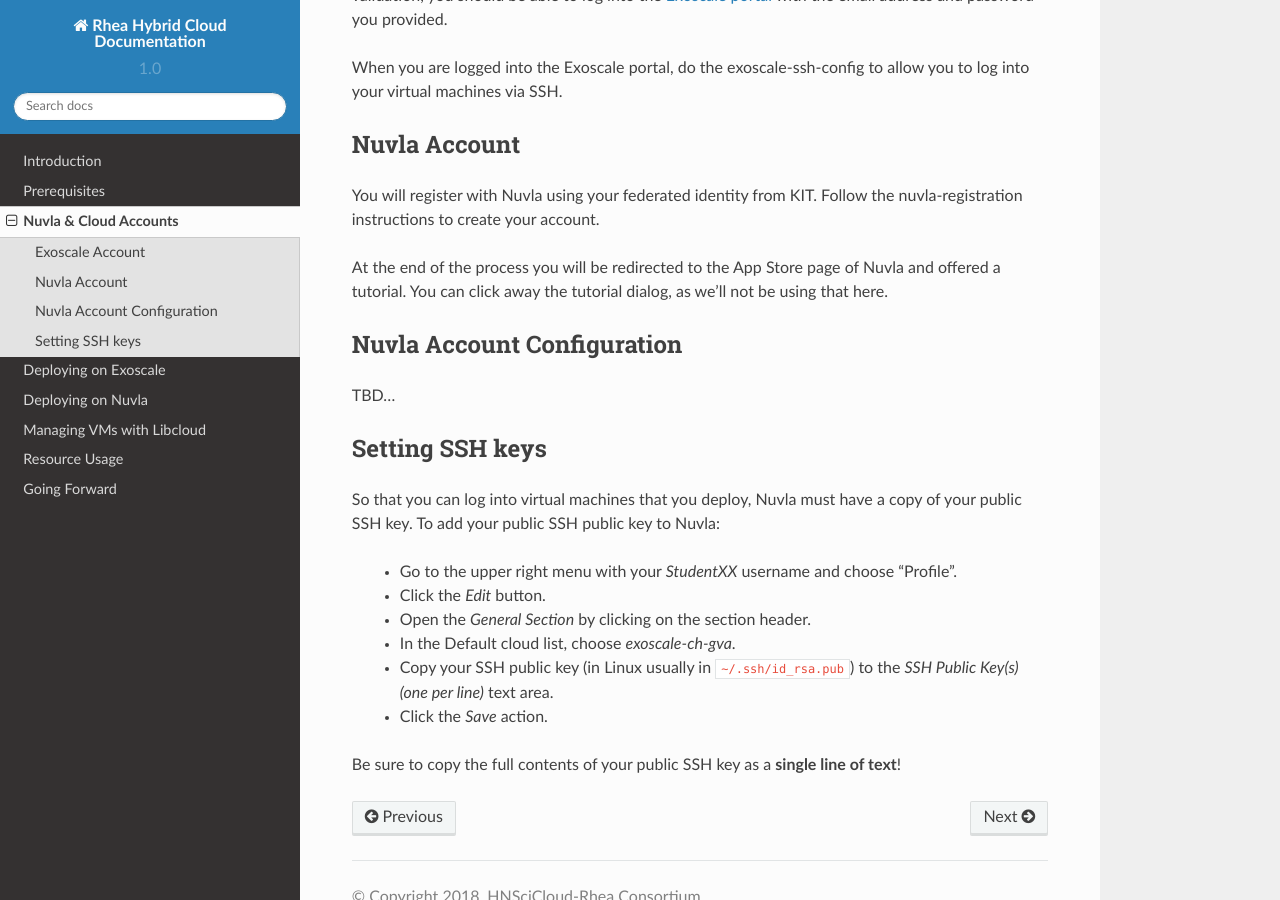
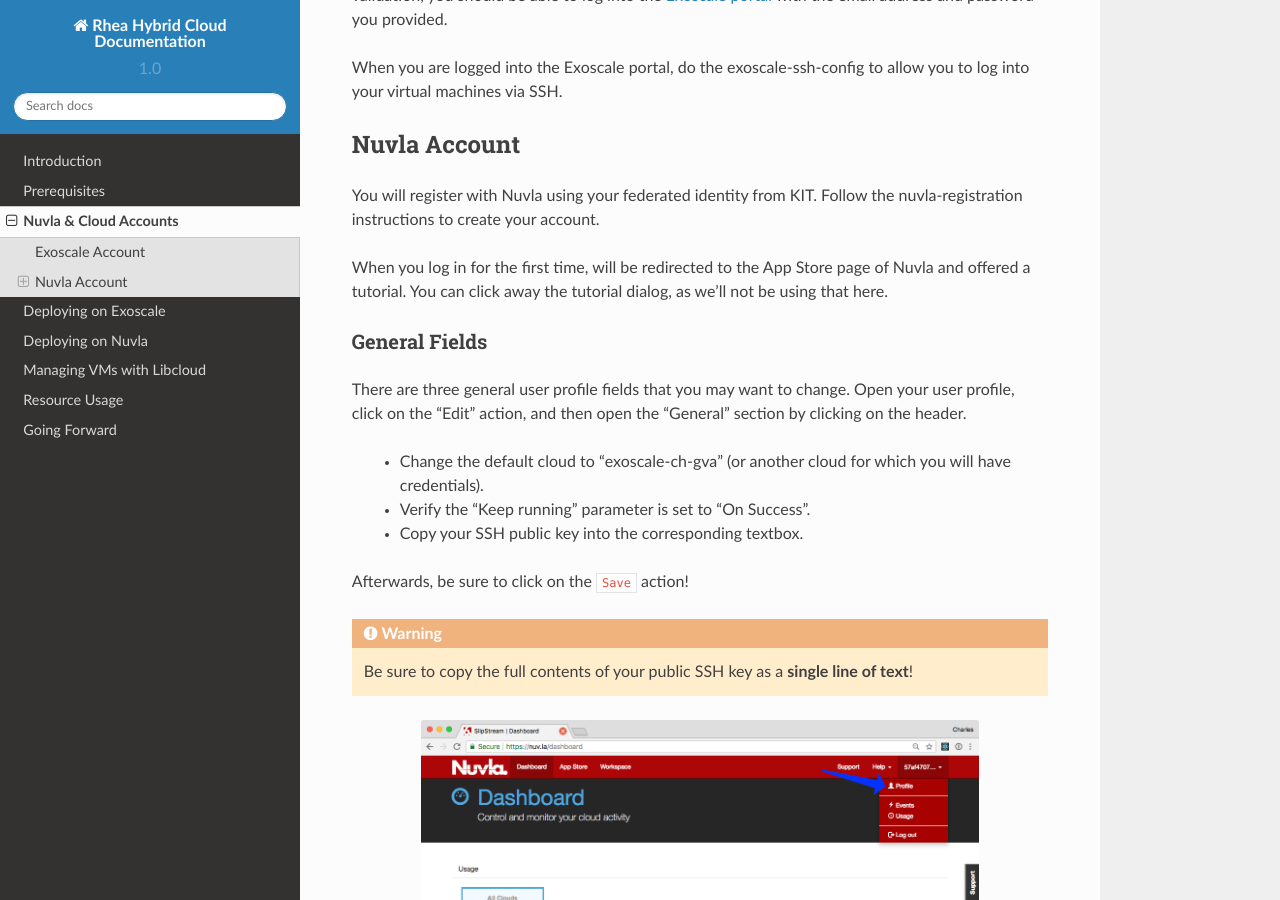
Before and after one commit to teamputtygen/hn-docs, a Sphinx documentation site: the page built from docs/training/gridka/accounts.rst, in a window 1280 px wide and 900 px high, scrolled down 693 px. Built offline with Sphinx 7.4.7 and the Read the Docs theme 2.0.0, drawn with Linux system fonts in a browser that asks for light colours; some of the changed text lies outside the part shown.

Commit message:
add more configuration info

```diff
--- a/docs/training/gridka/accounts.rst
+++ b/docs/training/gridka/accounts.rst
@@ -44,35 +44,46 @@
 KIT. Follow the :ref:`nuvla-registration` instructions to create your
 account.
 
+When you log in for the first time, will be redirected to the App
+Store page of Nuvla and offered a tutorial.  You can click away the
+tutorial dialog, as we'll not be using that here.
+
+General Fields
+~~~~~~~~~~~~~~
+
+There are three general user profile fields that you may want to
+change.  Open your user profile, click on the "Edit" action, and then
+open the "General" section by clicking on the header.
+
+ - Change the default cloud to "exoscale-ch-gva" (or another cloud for
+   which you will have credentials).
+ - Verify the "Keep running" parameter is set to "On Success".
+ - Copy your SSH public key into the corresponding textbox.
+
+Afterwards, be sure to click on the ``Save`` action!
+
+.. warning::
+
+   Be sure to copy the full contents of your public SSH key as a
+   **single line of text**!
+
+.. image:: ../../images/nuvla-profile-button.png
+   :alt: Menu Item to Open User Profile
+   :width: 80%
+   :align: center
+
+.. image:: ../../images/nuvla-profile.png
+   :alt: User Profile
+   :width: 80%
+   :align: center
+
+.. image:: ../../images/nuvla-general-fields.png
+   :alt: General Fields to Change in Profile
+   :width: 80%
+   :align: center
 
 
-At the end of the process you will be redirected to the App Store page
-of Nuvla and offered a tutorial.  You can click away the tutorial
-dialog, as we'll not be using that here.
-
-Nuvla Account Configuration
----------------------------
+Cloud Credentials
+~~~~~~~~~~~~~~~~~
 
 TBD...
-
-.. _ssh:
-
-Setting SSH keys
-----------------
-
-So that you can log into virtual machines that you deploy, Nuvla must
-have a copy of your public SSH key.  To add your public SSH
-public key to Nuvla:
-
- - Go to the upper right menu with your `StudentXX` username and
-   choose "Profile".
- - Click the `Edit` button.
- - Open the `General Section` by clicking on the section header.
- - In the Default cloud list, choose `exoscale-ch-gva`.
- - Copy your SSH public key (in Linux usually in
-   ``~/.ssh/id_rsa.pub``) to the `SSH Public Key(s) (one per line)`
-   text area.
- - Click the `Save` action.
-
-Be sure to copy the full contents of your public SSH key as a **single
-line of text**!
--- a/docs/training/gridka/going-forward.rst
+++ b/docs/training/gridka/going-forward.rst
@@ -14,7 +14,7 @@
  - Deployed simple and complex cloud applications with Nuvla's browser
    interface,
  - Used Apache Libcloud to deploy virtual machines with Nuvla and
-   Exoscale, and
+   Exoscale (optional), and
  - Viewed the quantity of resources you have used to complete the
    training.
 
--- a/docs/training/gridka/introduction.rst
+++ b/docs/training/gridka/introduction.rst
@@ -22,7 +22,7 @@
  - Deployed simple and complex cloud applications with Nuvla's browser
    interface,
  - Used Apache Libcloud to deploy virtual machines with Nuvla and
-   Exoscale, and
+   Exoscale (optional), and
  - Viewed the quantity of resources you have used to complete the
    training.
 
```
Also changed, not shown: docs/images/nuvla-general-fields.png (added), docs/images/nuvla-profile-button.png (added), docs/images/nuvla-profile.png (added).
